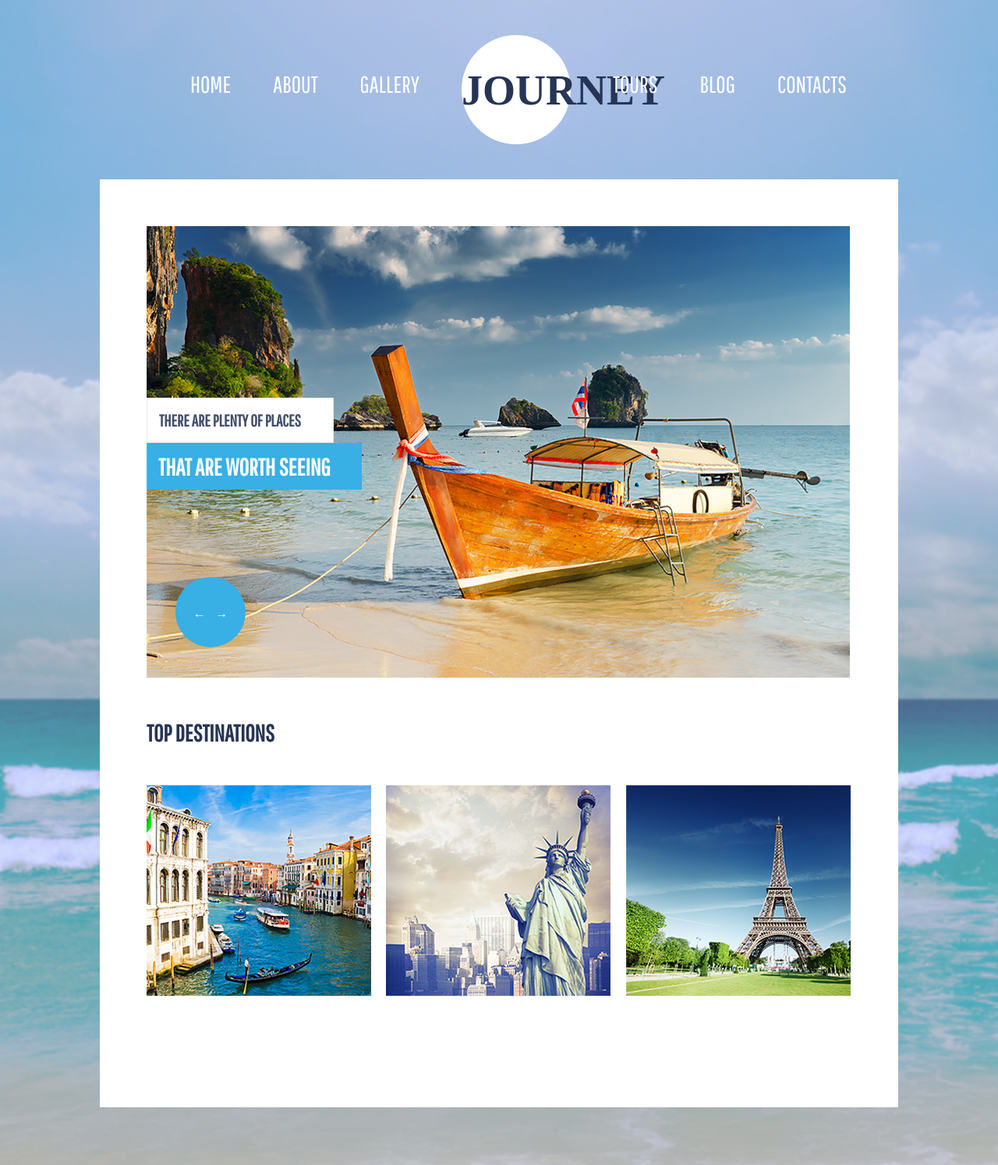
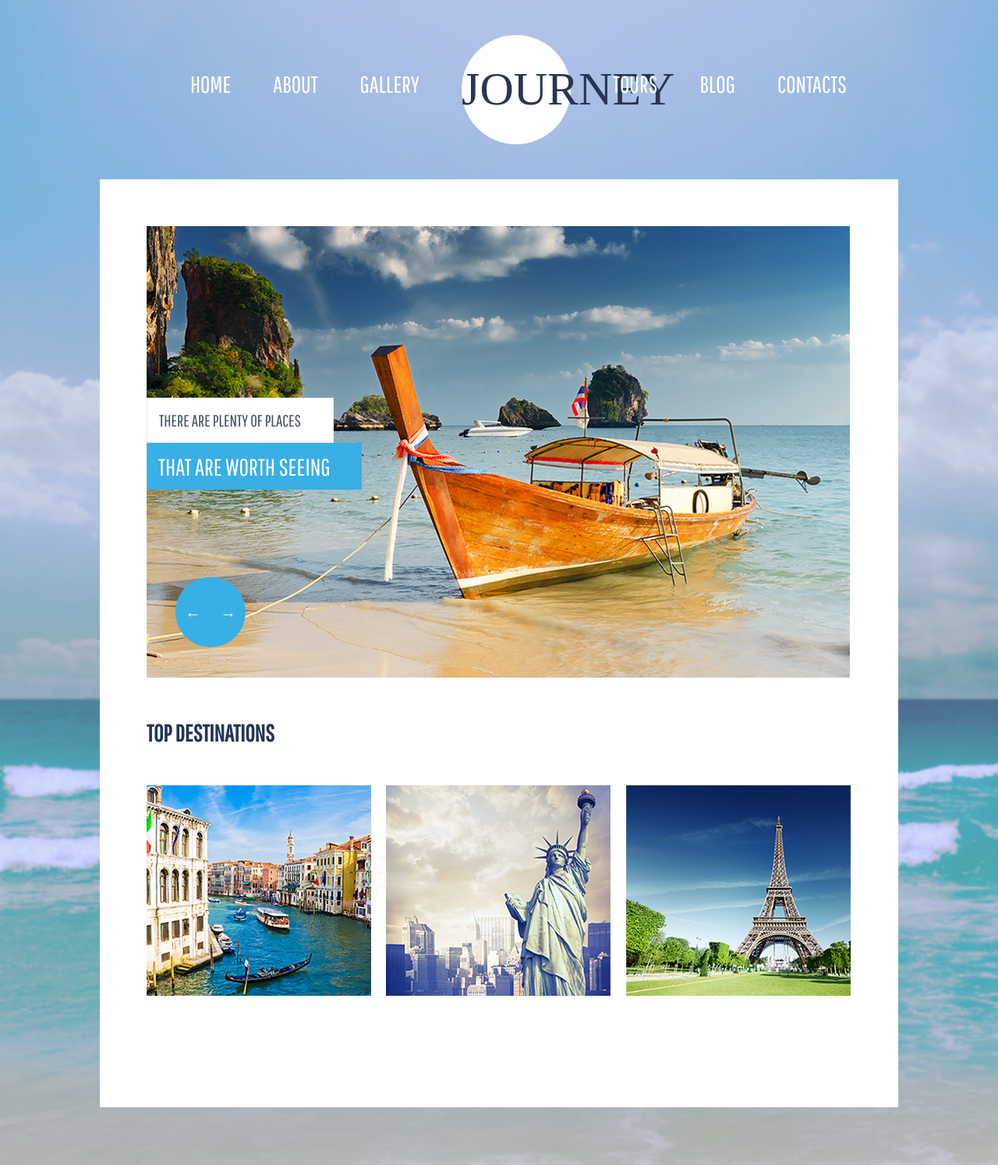
Before and after one commit to sashakhandus/goit-fe-course, a web app: file html-css/module-05/index.html in a window 1280 px wide. Shown: the whole page at 78% size. Run offline with its HTML, style and script files only (its server is not run), Linux system fonts and the light colour scheme; some web fonts are replaced.

Commit message:
module-05 03-02-18 16-39

```diff
--- a/html-css/module-05/css/header.css
+++ b/html-css/module-05/css/header.css
@@ -71,7 +71,7 @@ nav a:hover, nav a:focus, nav a:active {
 .logo {
     display: inline-block;
     font-family: Dorsa;
-    font-size: 36px;
+    font-size: 40px;
     color: #263555;
     width: 140px;
     height: 140px;
@@ -82,5 +82,6 @@ nav a:hover, nav a:focus, nav a:active {
 }
 
 .logo h1 {
-    padding-top: 40px;
+    padding-top: 35px;
+    font-weight: 400;
 }
--- a/html-css/module-05/css/wrapper.css
+++ b/html-css/module-05/css/wrapper.css
@@ -29,6 +29,10 @@
     top: 220px;
 }
 
+.first h3 {
+    font-weight: 400;
+}
+
 .second {
     width: 280px;
     font-size: 26px;
@@ -43,23 +47,40 @@
     top: 275px;
 }
 
+.second h3 {
+    font-weight: 400;
+}
+
 .controls {
-    width: 90px;
-    height: 90px;
-    background: #38afe5;
-    color: #fff;
-    border-radius: 50px;
     position: absolute;
     top: 450px;
     left: 37px;
     display: inline-block;
+    font-size: 0;
     text-align: center;
 }
 
-.controls p {
-    padding-top: 37px;
+.btn-left {
+    width: 45px;
+    height: 90px;
+    background: #38afe5;
+    color: #fff;
+    border: none;
+    font-size: 20px;
+    border-top-left-radius: 50px;
+    border-bottom-left-radius: 50px;
 }
 
+.btn-right {
+    width: 45px;
+    height: 90px;
+    background: #38afe5;
+    color: #fff;
+    border: none;
+    font-size: 20px;
+    border-top-right-radius: 50px;
+    border-bottom-right-radius: 50px;
+}
 
 /***********TOP-DESTINATIONS*******/
 
--- a/html-css/module-05/index.html
+++ b/html-css/module-05/index.html
@@ -13,8 +13,9 @@
     <div class="background">
         <header>
             <nav>
-                <div class="menu"><a href="#">home</a></div>
-                <div class="menu"><a href="#">about</a>
+                <ul>
+                    <li class="menu"><a href="#">home</a></li>
+                    <li class="menu"><a href="#">about</a>
                         <div class="submenu">
                             <ul class="list-submenu">
                                 <li>
@@ -28,17 +29,18 @@
                                 </li>
                             </ul>
                         </div>
-                </div>
-                <div class="menu"><a href="#">gallery</a></div>
-                <div class="logo">
+                    </li>
+                    <li class="menu"><a href="#">gallery</a></li>
+                    <li class="logo">
                         <h1>journey</h1>
-                </div>
-                <div class="menu"><a href="#">tours</a></div>
-                <div class="menu"><a href="#">blog</a></div>
-                <div class="menu"><a href="#">contacts</a></div>
+                    </li>
+                    <li class="menu"><a href="#">tours</a></li>
+                    <li class="menu"><a href="#">blog</a></li>
+                    <li class="menu"><a href="#">contacts</a></li>
+                </ul>
             </nav>
         </header>
-        <div class="wrapper">
+        <main class="wrapper">
             <section class="slider">
                 <div><img src="img/slider.png" alt="Travel" title="Travel"></div>
                 <div class="first">
@@ -47,8 +49,10 @@
                 <div class="second">
                     <h3>that are worth seeing</h3>
                 </div>
+
                 <div class="controls">
-                    <p>&larr; &ensp; &rarr;</p>
+                    <button class="btn-left">&larr;</button>
+                    <button class="btn-right">&rarr;</button>
                 </div>
             </section>
             <section class="top-destinations">
@@ -87,7 +91,7 @@
                 </ul>
 
             </section>
-        </div>
+        </main>
 
     </div>
 
```
Lines whose indentation alone changed are shown as unchanged.
